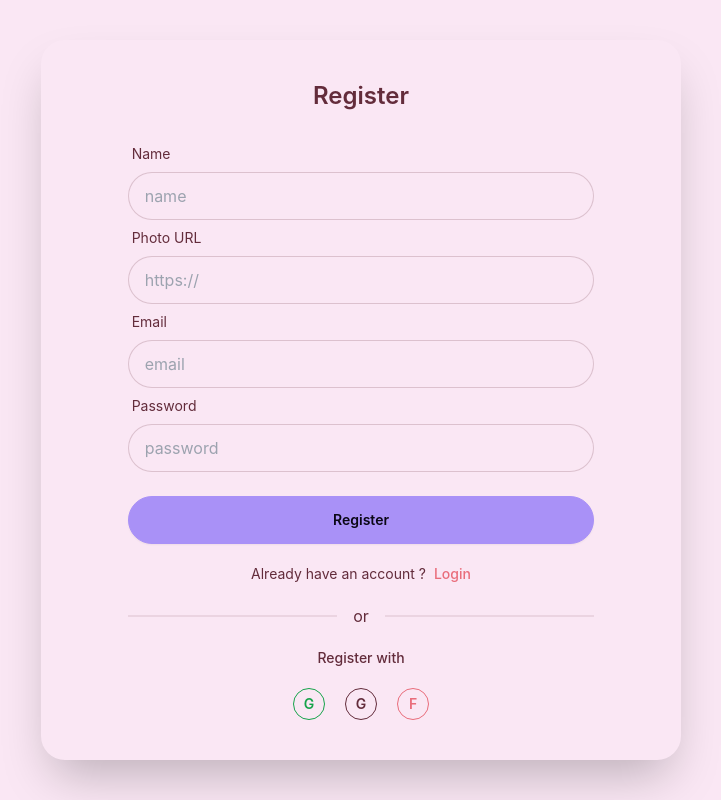
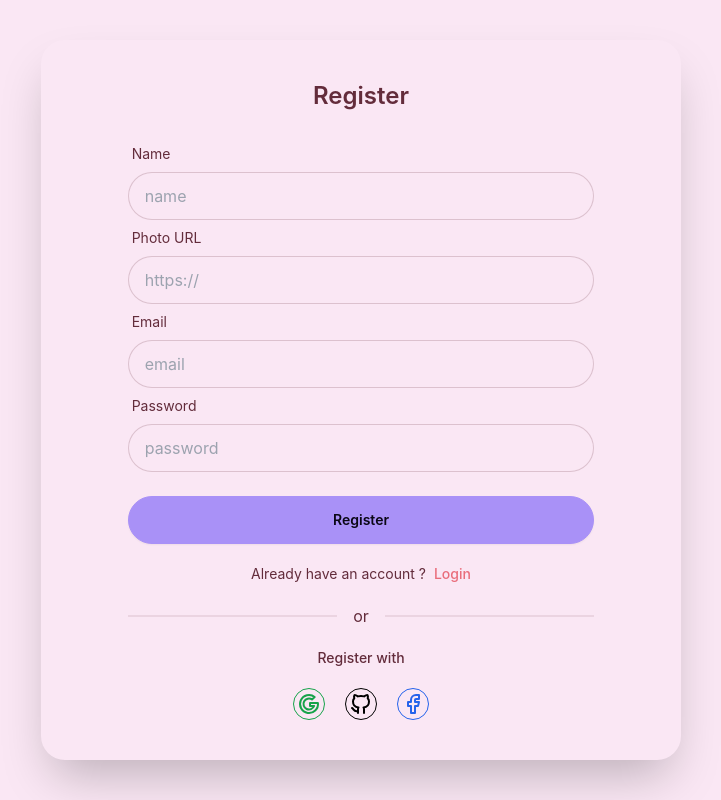
Before and after one commit to nurealammiaji/chroma-craft-client, a React (Vite) app: page /register in a window 1280 px wide. Shown: the whole page, without its empty margins (279-1000 px from the left). Built offline with nearby package versions, Linux system fonts and the light colour scheme; no server answers.

Commit message:
icon added to social login button

```diff
--- a/src/pages/Login/Login.jsx
+++ b/src/pages/Login/Login.jsx
@@ -1,4 +1,5 @@
 import { Helmet } from "react-helmet-async";
+import { TbBrandFacebook, TbBrandGithub, TbBrandGoogle } from "react-icons/tb";
 import { Link } from "react-router-dom";
 
 const Login = () => {
@@ -58,9 +59,9 @@ const Login = () => {
                             </label>
                         </div>
                         <div className="flex items-center justify-center mt-3">
-                            <button className="btn btn-outline btn-circle btn-success btn-sm">G</button>
-                            <button className="mx-5 btn-sm btn btn-outline btn-circle">G</button>
-                            <button className="btn btn-outline btn-circle btn-primary btn-sm">F</button>
+                            <button className="btn btn-outline btn-circle btn-success btn-sm"><TbBrandGoogle className="text-2xl" /></button>
+                            <button className="mx-5 btn-sm btn btn-outline btn-circle text-black hover:text-white hover:bg-black"><TbBrandGithub className="text-2xl" /></button>
+                            <button className="btn btn-outline btn-circle btn-info btn-sm"><TbBrandFacebook className="text-2xl" /></button>
                         </div>
                     </div>
                 </div>
--- a/src/pages/Register/Register.jsx
+++ b/src/pages/Register/Register.jsx
@@ -1,4 +1,5 @@
 import { Helmet } from "react-helmet-async";
+import { TbBrandFacebook, TbBrandGithub, TbBrandGoogle } from "react-icons/tb";
 import { Link } from "react-router-dom";
 
 const Register = () => {
@@ -82,9 +83,9 @@ const Register = () => {
                             </label>
                         </div>
                         <div className="flex items-center justify-center mt-3">
-                            <button className="btn btn-outline btn-circle btn-success btn-sm">G</button>
-                            <button className="mx-5 btn-sm btn btn-outline btn-circle">G</button>
-                            <button className="btn btn-outline btn-circle btn-primary btn-sm">F</button>
+                            <button className="btn btn-outline btn-circle btn-success btn-sm"><TbBrandGoogle className="text-2xl" /></button>
+                            <button className="mx-5 btn-sm btn btn-outline btn-circle text-black hover:text-white hover:bg-black"><TbBrandGithub className="text-2xl" /></button>
+                            <button className="btn btn-outline btn-circle btn-info btn-sm"><TbBrandFacebook className="text-2xl" /></button>
                         </div>
                     </div>
                 </div>
```
